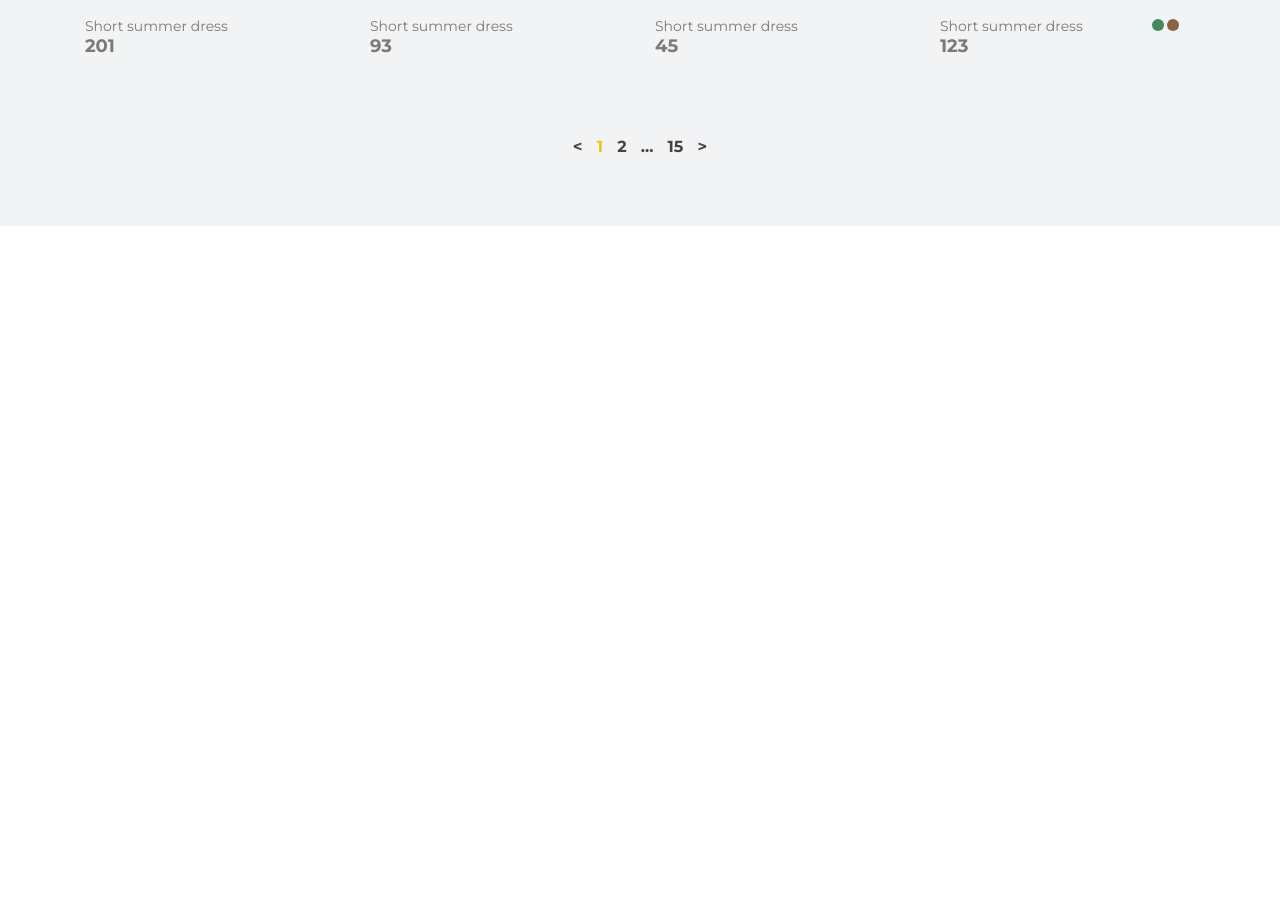
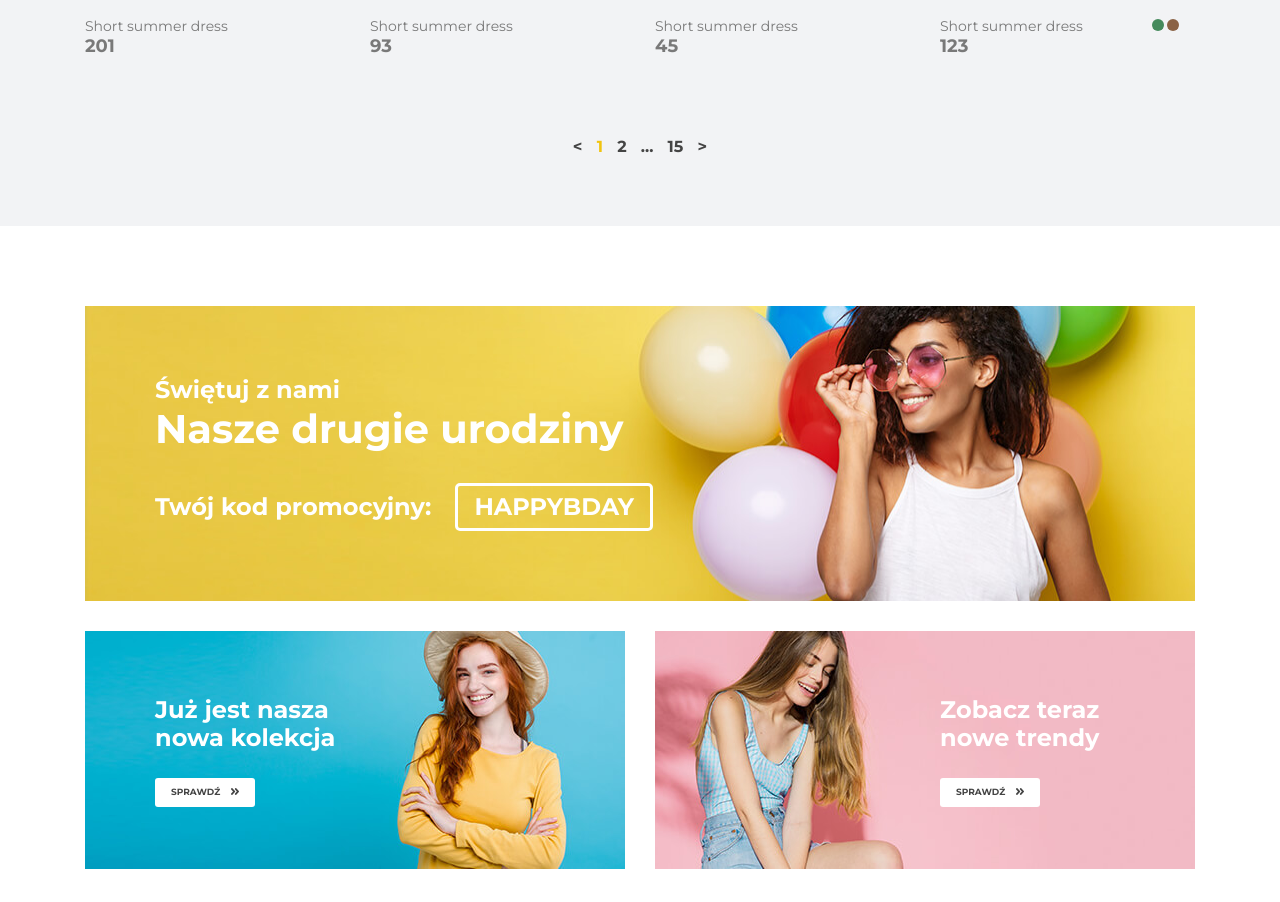
Before and after one commit to BRN94/store-website, a website: page index.html in a window 1280 px wide. Shown: the part 1497-2399 px from the top of the page. Before the commit the page ends 1723 px from the top, so only its background shows below. Drawn offline with Linux system fonts and the light colour scheme.

Commit message:
add promoted section

```diff
--- /dev/null
+++ b/dev-assets/07-templates/__promoted.scss
@@ -0,0 +1,88 @@
+.t-promoted {
+    padding-top: $grid-base * 8;
+
+    & .o-row {
+        margin-bottom: $grid-base * 3;
+    }
+
+    &__item {
+        padding-bottom: $grid-base * 6.5;
+        padding-left: $grid-base * 1.5;
+        padding-right: $grid-base * 1.5;
+        padding-top: $grid-base * 6.5;
+
+        &--first {
+            background-color: $accent;
+            padding-bottom: $grid-base * 7;
+            padding-top: $grid-base * 7;
+
+            @include medium-up {
+                background: url('../images/promo-1.jpg') no-repeat;
+            }
+
+            @include large-up {
+                padding-left: $grid-base * 7;
+            }
+        }
+
+        &--second {
+            background-color: #2BB9D5;
+
+            @include medium-up {
+                background: url('../images/promo-2.jpg') no-repeat;
+            }
+
+            @include large-up {
+                padding-left: $grid-base * 7;
+            }
+
+            & .c-btn {
+                margin-top: $grid-base * 2.5;
+            }
+        }
+
+        &--third {
+            background-color: #F3BBC4;
+
+            @include medium-up {
+                background: url('../images/promo-3.jpg') no-repeat;
+            }
+
+            @include large-up {
+                padding-left: $grid-base * 28.5;
+            }
+
+            & .c-btn {
+                margin-top: $grid-base * 2.5;
+            }
+        }
+    }
+
+    &__text {
+        color: $white;
+        font-weight: bold;
+        line-height: $line-height-sm;
+
+        &--size1 {
+            display: block;
+            font-size: $font-size-2;
+            margin-bottom: $grid-base * 3;
+        }
+
+        &--size2 {
+            display: block;
+            font-size: $font-size-3;
+        }
+
+        &--size3 {
+            font-size: $font-size-3;
+        }
+    }
+
+    &__code {
+
+        & .c-btn {
+            margin-left: $grid-base * 2;
+        }
+    }
+}
--- a/dev-assets/07-templates/_templates.scss
+++ b/dev-assets/07-templates/_templates.scss
@@ -5,3 +5,4 @@
 @import '_site-header.scss';
 @import '_site-footer.scss';
 @import '_product-list.scss';
+@import '_promoted.scss';
--- a/index.html
+++ b/index.html
@@ -224,5 +224,45 @@
     </div>
 </section>
 
+<!--  -->
+<div class="o-container">
+    <div class="t-promoted">
+        <div class="o-row">
+            <div class="o-col">
+                <div class="t-promoted__item t-promoted__item--first">
+                    <span class="t-promoted__text t-promoted__text--size2">Świętuj z nami</span>
+                    <span class="t-promoted__text t-promoted__text--size1">Nasze drugie urodziny</span>
+                    <div class="t-promoted__code">
+                        <span class="t-promoted__text t-promoted__text--size3">Twój kod promocyjny:</span>
+                        <a class="c-btn c-btn--outline" href="#">happybday</a>
+                    </div>
+                </div>
+            </div>
+        </div>
+        <div class="o-row">
+            <div class="o-col o-col--md50">
+                <div class="t-promoted__item t-promoted__item--second">
+                    <span class="t-promoted__text t-promoted__text--size2">Już jest nasza <br>nowa kolekcja</span>
+                    <a class="c-btn c-btn--light c-btn--small" href="#">Sprawdź
+                        <span class="c-btn__icon">
+                            <img src="images/btn-arrow--small.png" alt="">
+                        </span>
+                    </a>
+                </div>
+            </div>
+            <div class="o-col o-col--md50">
+                <div class="t-promoted__item t-promoted__item--third">
+                    <span class="t-promoted__text t-promoted__text--size2">Zobacz teraz<br>nowe trendy</span>
+                    <a class="c-btn c-btn--light c-btn--small" href="#">Sprawdź
+                        <span class="c-btn__icon">
+                            <img src="images/btn-arrow--small.png" alt="">
+                        </span>
+                    </a>
+                </div>
+            </div>
+        </div>
+    </div>
+</div>
+
 </body>
 </html>
```
Also changed, not shown: prod-assets/style.css.
